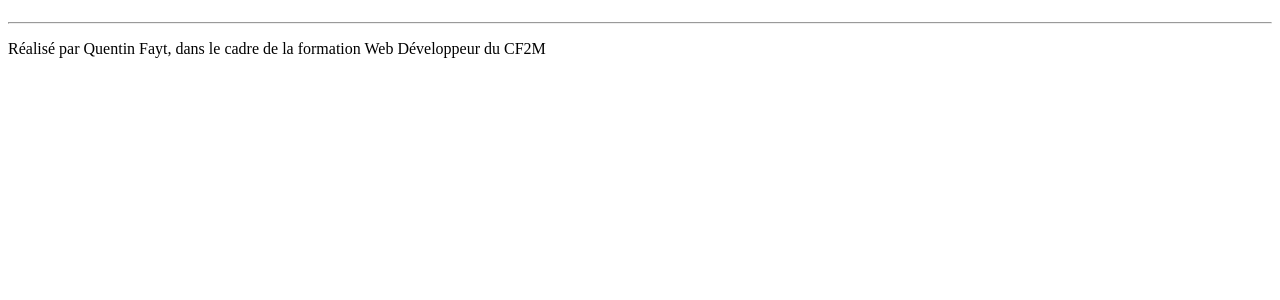
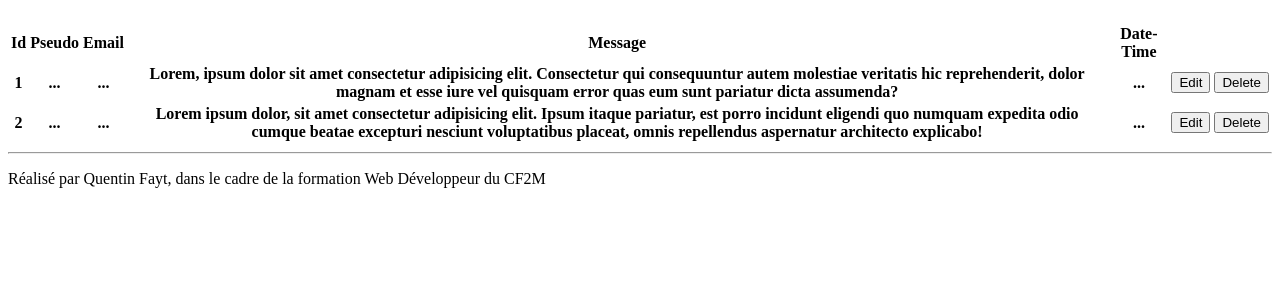
Before and after one commit to QuentinFayt/guest_book, a PHP site: page /editing.php in a window 1280 px wide. Shown: the part 128-428 px from the top of the page. Run offline with PHP 8.4, Linux system fonts and the light colour scheme; lists and menus that the app fills with data are empty.

Commit message:
editing canva

```diff
--- a/editing.php
+++ b/editing.php
@@ -21,7 +21,42 @@
         <h1>Edit messages</h1>
     </header>
     <main>
-
+        <table>
+            <!-- Title : first row table -->
+            <tr>
+                <th>Id</th>
+                <th>Pseudo</th>
+                <th>Email</th>
+                <th>Message</th>
+                <th>Date-Time</th>
+                <th>
+                    <!-- Edit -->
+                </th>
+                <th>
+                    <!-- Delete -->
+                </th>
+            </tr>
+            <!-- On va boucler sur chaque nouvelle ligne pour chaque message présent dans la base de données plutôt que d'afficher en dur X messages -->
+            <!-- Content rows -->
+            <tr>
+                <th>1</th>
+                <th>...</th>
+                <th>...</th>
+                <th>Lorem, ipsum dolor sit amet consectetur adipisicing elit. Consectetur qui consequuntur autem molestiae veritatis hic reprehenderit, dolor magnam et esse iure vel quisquam error quas eum sunt pariatur dicta assumenda?</th><!-- First message in index.php -->
+                <th>...</th>
+                <th><button>Edit</button></th>
+                <th><button>Delete</button></th>
+            </tr>
+            <tr>
+                <th>2</th>
+                <th>...</th>
+                <th>...</th>
+                <th>Lorem ipsum dolor, sit amet consectetur adipisicing elit. Ipsum itaque pariatur, est porro incidunt eligendi quo numquam expedita odio cumque beatae excepturi nesciunt voluptatibus placeat, omnis repellendus aspernatur architecto explicabo!</th> <!-- Second message in index.php -->
+                <th>...</th>
+                <th><button>Edit</button></th>
+                <th><button>Delete</button></th>
+            </tr>
+        </table>
     </main>
     <footer>
         <hr>
--- a/index.php
+++ b/index.php
@@ -36,7 +36,7 @@
             </article>
             <article>
                 <h3>...'s message:</h3>
-                <div>Lorem, ipsum dolor sit amet consectetur adipisicing elit. Consectetur qui consequuntur autem molestiae veritatis hic reprehenderit, dolor magnam et esse iure vel quisquam error quas eum sunt pariatur dicta assumenda?</div>
+                <div>Lorem ipsum dolor, sit amet consectetur adipisicing elit. Ipsum itaque pariatur, est porro incidunt eligendi quo numquam expedita odio cumque beatae excepturi nesciunt voluptatibus placeat, omnis repellendus aspernatur architecto explicabo!</div>
                 <p>written the: ...</p>
             </article>
         </section>
```
